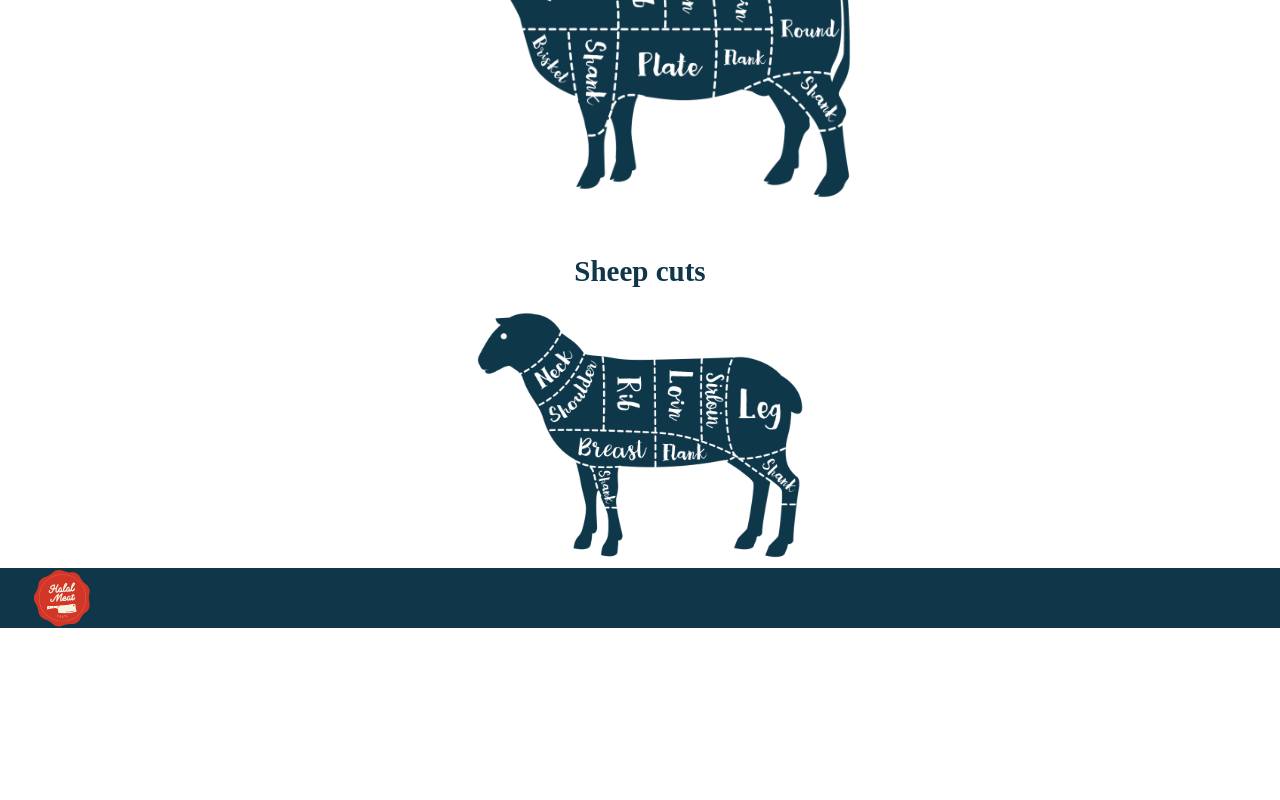
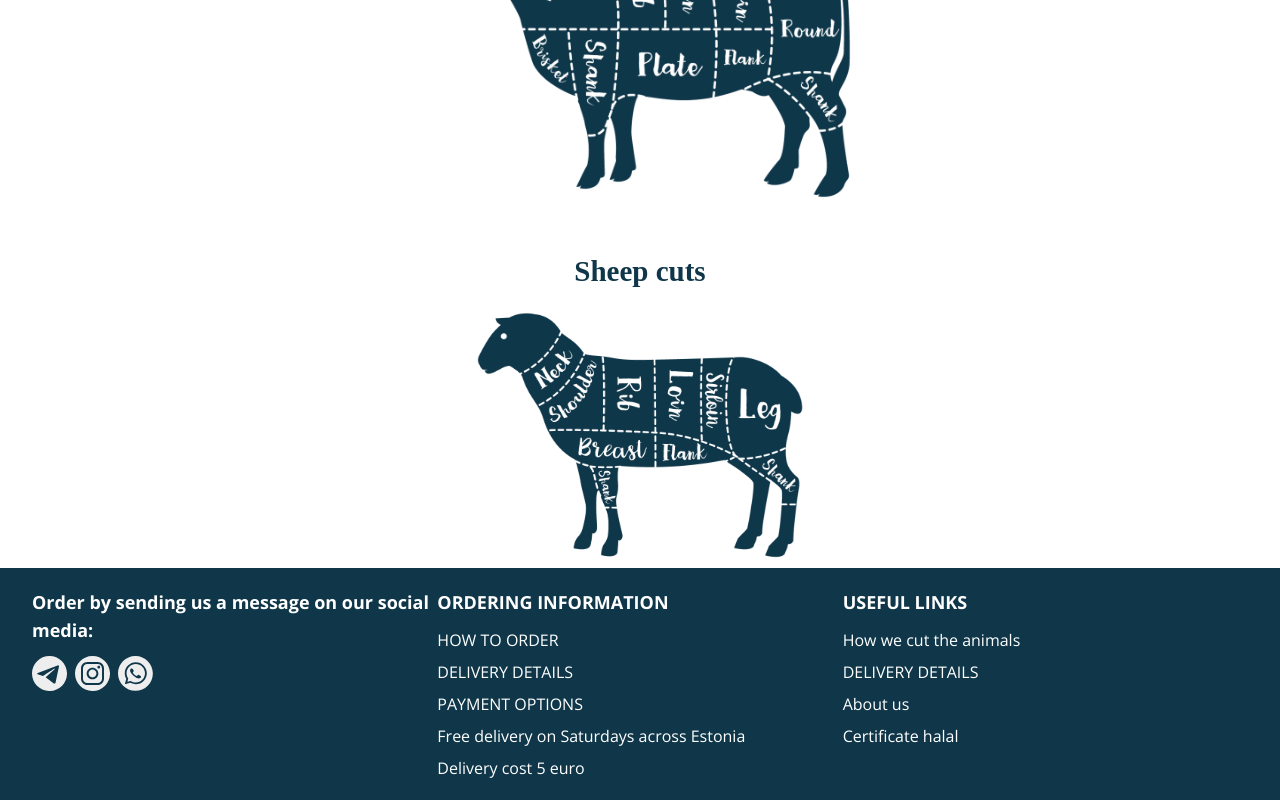
Before and after one commit to temirovruslan/meat-shop, a Next.js app: page /ee in a window 1280 px wide. Shown: the part 384-1184 px from the top of the page. Before the commit the page ends 1012 px from the top, so only its background shows below. Built offline with nearby package versions, Linux system fonts and the light colour scheme.

Commit message:
Added footer

```diff
--- a/app/[lang]/components/Footer.tsx
+++ b/app/[lang]/components/Footer.tsx
@@ -1,14 +1,121 @@
 import logo from '@/public/logo.svg'
 import Image from 'next/image'
+import Link from 'next/link'
+import telegram from '@/public/telegram.svg'
+import instagram from '@/public/instagram.svg'
+import whatsapp from '@/public/whatsapp.svg'
+import { Locale } from '@/i18n.config'
+import { getDictionary } from '@/lib/dictionary'
 
-const Footer = () => {
+export default async function Footer({
+  params: { lang }
+}: {
+  params: { lang: Locale }
+}) {
+  const { page } = await getDictionary(lang)
   return (
-    <div className='w-full bg-main text-white'>
-      <div className='container h-full'>
-        <Image width={60} height={60} src={logo} alt='logo' />
+    <div className='w-full bg-main text-white '>
+      <div className='container h-full py-5'>
+        <div className='center'>
+          <div className='grid grid-cols-1 lg:grid-cols-3'>
+            <div>
+              <h3 className='mb-3 text-base font-bold sm:text-lg'>
+                Order by sending us a message on our social media:
+              </h3>
+              <div className='mb-5 flex lg:mb-0'>
+                <div className='relative mr-2 rounded-full'>
+                  <Link href={`/${lang}`}>
+                    <Image
+                      width={35}
+                      height={35}
+                      src={telegram}
+                      alt='telegram'
+                    />
+                  </Link>
+                </div>
+                <div className='relative mr-2 rounded-full'>
+                  <Link href={`/${lang}`}>
+                    <Image
+                      width={35}
+                      height={35}
+                      src={instagram}
+                      alt='instagram'
+                    />
+                  </Link>
+                </div>
+
+                <div className='relative rounded-full'>
+                  <Link href={`/${lang}`}>
+                    <Image
+                      width={35}
+                      height={35}
+                      src={whatsapp}
+                      alt='whatsapp'
+                    />
+                  </Link>
+                </div>
+              </div>
+            </div>
+            <div className='mb-5 lg:mb-0'>
+              <h3 className='mb-3 text-base font-bold sm:text-lg'>
+                ORDERING INFORMATION
+              </h3>
+              <ul className='flex flex-col '>
+                <li className='mb-2 '>
+                  <Link className='text-size' href={`/${lang}`}>
+                    HOW TO ORDER
+                  </Link>
+                </li>
+                <li className='mb-2'>
+                  <Link className='text-size' href={`/${lang}`}>
+                    DELIVERY DETAILS
+                  </Link>
+                </li>
+                <li className='mb-2'>
+                  <Link className='text-size' href={`/${lang}`}>
+                    PAYMENT OPTIONS
+                  </Link>
+                </li>
+                <li className='mb-2'>
+                  <Link className='text-size' href={`/${lang}`}>
+                    Free delivery on Saturdays across Estonia
+                  </Link>
+                </li>
+                <li>
+                  <Link className='text-size' href={`/${lang}`}>
+                    Delivery cost 5 euro
+                  </Link>
+                </li>
+              </ul>
+            </div>
+            <div>
+              <h3 className='mb-3 text-base font-bold sm:text-lg'>USEFUL LINKS</h3>
+              <ul>
+                <li className='mb-2'>
+                  <Link className='text-size' href={`/${lang}`}>
+                    How we cut the animals
+                  </Link>
+                </li>
+                <li className='mb-2'>
+                  <Link className='text-size' href={`/${lang}`}>
+                    DELIVERY DETAILS
+                  </Link>
+                </li>
+                <li className='mb-2'>
+                  <Link className='text-size' href={`/${lang}`}>
+                    About us
+                  </Link>
+                </li>
+                <li>
+                  <Link className='text-size' href={`/${lang}`}>
+                    Certificate halal
+                  </Link>
+                </li>
+              </ul>
+            </div>
+          </div>
+        </div>
       </div>
     </div>
   )
 }
-
-export default Footer
--- a/app/[lang]/components/header/header.tsx
+++ b/app/[lang]/components/header/header.tsx
@@ -15,27 +15,27 @@ export default async function Header({ lang }: { lang: Locale }) {
   return (
     <header className='sticky right-0 top-0 z-50 bg-main py-3 text-white '>
       <div className='container flex items-center '>
-        <div className='relative mr-3 h-[70px] w-[70px] sm:mr-12'>
+        <div className='relative mr-3 h-[70px] w-[70px] sm:mr-12 rounded-full'>
           <Link href={`/${lang}`}>
             <Image layout='fill' src={logo} alt='logo' />
           </Link>
         </div>
 
         <div className='center'>
-          <div className='relative mr-2'>
+          <div className='relative mr-2 rounded-full'>
             <Link href={`/${lang}`}>
-              <Image width={35} height={35} src={telegram} alt='logo' />
+              <Image width={35} height={35} src={telegram} alt='telegram' />
             </Link>
           </div>
-          <div className='relative mr-2'>
+          <div className='relative mr-2 rounded-full'>
             <Link href={`/${lang}`}>
-              <Image width={35} height={35} src={instagram} alt='logo' />
+              <Image width={35} height={35} src={instagram} alt='instagram' />
             </Link>
           </div>
 
-          <div className='relative'>
+          <div className='relative rounded-full'>
             <Link href={`/${lang}`}>
-              <Image width={35} height={35} src={whatsapp} alt='logo' />
+              <Image width={35} height={35} src={whatsapp} alt='whatsapp' />
             </Link>
           </div>
         </div>
--- a/app/[lang]/components/header/locale-switcher.tsx
+++ b/app/[lang]/components/header/locale-switcher.tsx
@@ -53,15 +53,13 @@ export default function LocaleSwitcher() {
     }
   }, [])
   return (
-    <button onClick={() => setIsDropdownOpen(!isDropdownOpen)} className='center absolute right-0 sm:right-10'>
+    <button
+      onClick={() => setIsDropdownOpen(!isDropdownOpen)}
+      className='center absolute right-0 sm:right-10 rounded-full'
+    >
       <div className='relative flex gap-x-3'>
-        <div>
-          <Image
-            width={40}
-            height={20}
-            src={flagImages[selectedLocale]}
-            alt='flag'
-          />
+        <div className='relative h-[25px] w-[45px] md:h-[30px] md:w-[55px]'>
+          <Image layout='fill' src={flagImages[selectedLocale]} alt='flag' />
         </div>
         {isDropdownOpen && (
           <ul className='absolute right-0 top-full mt-2 space-y-2 rounded-md bg-gray-800 p-2'>
@@ -82,7 +80,7 @@ export default function LocaleSwitcher() {
           </ul>
         )}
       </div>
-      <div className={`relative ${isDropdownOpen && 'rotate-180'}`}>
+      <div className={`relative ml-[-5px] ${isDropdownOpen && 'rotate-180'}`}>
         <Image width={35} height={30} alt='arrow' src={arrow} />
       </div>
     </button>
--- a/app/[lang]/globals.css
+++ b/app/[lang]/globals.css
@@ -13,11 +13,9 @@ body {
 }
 
 .wrapper {
-
   max-width: 1330px;
   padding: 0 25px 0 25px;
   margin: auto;
-
 }
 .center {
   display: flex;
@@ -91,3 +89,12 @@ body {
     height: 130px;
   }
 }
+.text-size {
+  font-size: 14px;
+  @media (min-width: 768px) {
+    font-size: 15px;
+  }
+  @media (min-width: 1000px) {
+    font-size: 16px;
+  }
+}
--- a/app/[lang]/page.tsx
+++ b/app/[lang]/page.tsx
@@ -47,7 +47,7 @@ export default async function Home({
         </div>
       </div>
 
-      <Footer />
+      <Footer params={{ lang }} />
     </div>
   )
 }
```
